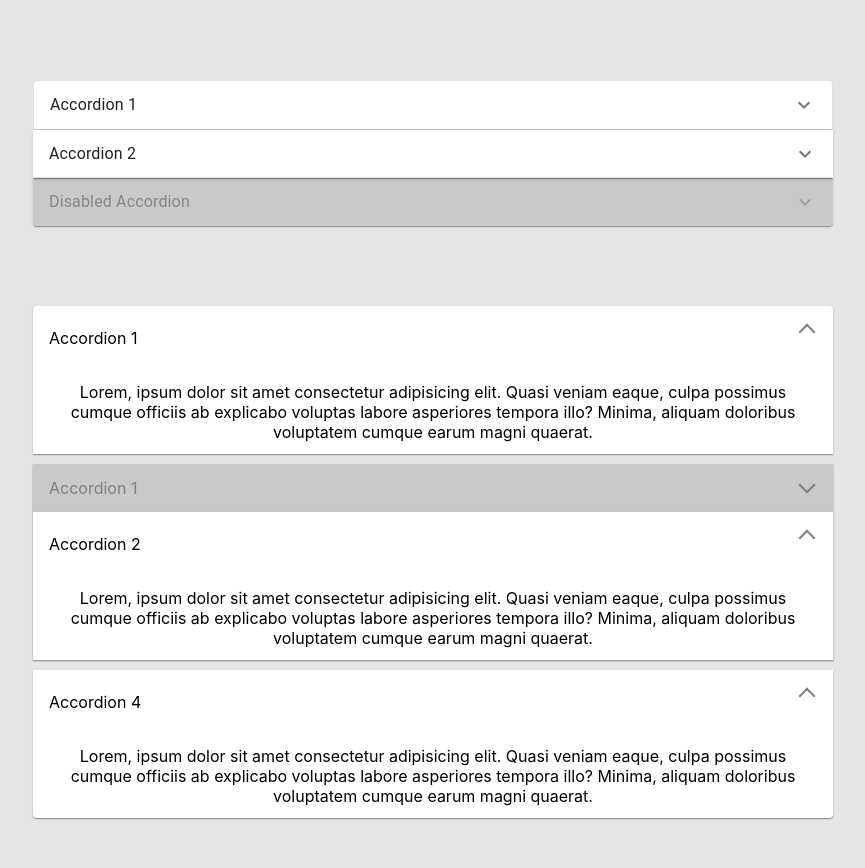
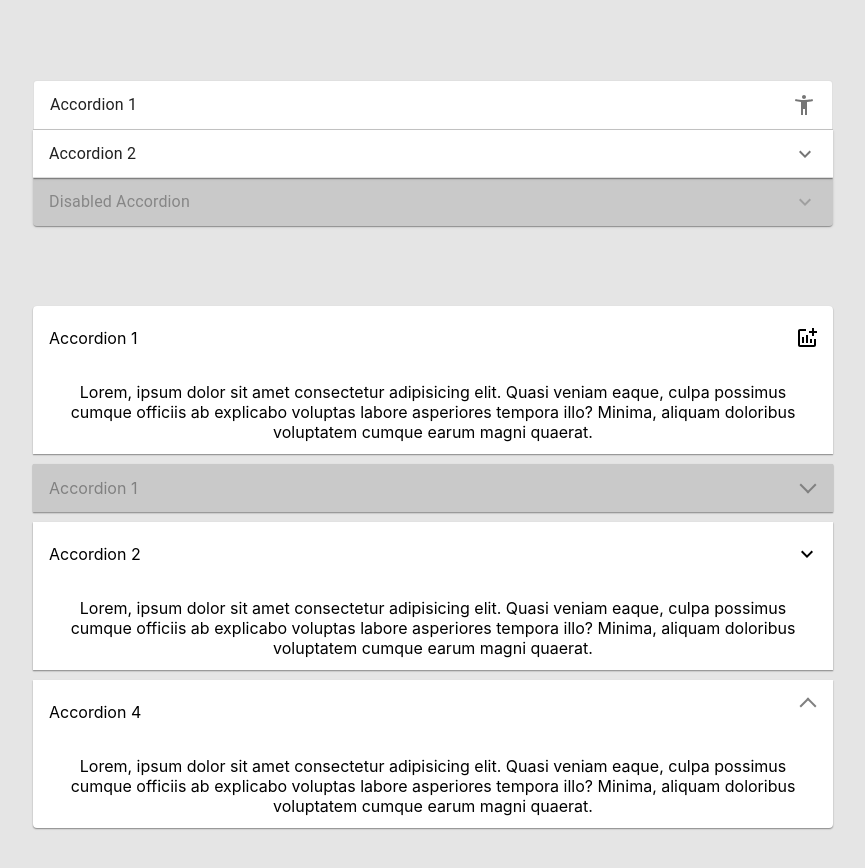
Before and after one commit to z123fg/prettiest-ui, a React (Create React App) app: page / in a window 1280 px wide. Shown: the top 868 px of the page, without its empty margins (207-1072 px from the left). Built offline with nearby package versions, Linux system fonts and the light colour scheme.

Commit message:
custom icon

```diff
--- a/src/components/Accordion/Demo.tsx
+++ b/src/components/Accordion/Demo.tsx
@@ -1,42 +1,49 @@
-import React from 'react'
-import Accordion from '@mui/material/Accordion';
-import AccordionSummary from '@mui/material/AccordionSummary';
-import AccordionDetails from '@mui/material/AccordionDetails';
-import Typography from '@mui/material/Typography';
-import ExpandMoreIcon from '@mui/icons-material/ExpandMore';
+import React from "react";
+import Accordion from "@mui/material/Accordion";
+import AccordionSummary from "@mui/material/AccordionSummary";
+import AccordionDetails from "@mui/material/AccordionDetails";
+import Typography from "@mui/material/Typography";
+import ExpandMoreIcon from "@mui/icons-material/ExpandMore";
+import AccessibilityNewIcon from "@mui/icons-material/AccessibilityNew";
 
 const Demo = () => {
     const handleChange = (a: any, b: any) => {
-        console.log(a, b)
-    }
+        console.log(a, b);
+    };
     return (
-        <div style={{ margin: '80px auto 0', maxWidth: '800px' }}>
-            <Accordion onChange={handleChange} elevation={20} variant='outlined'>
+        <div style={{ margin: "80px auto 0", maxWidth: "800px" }}>
+            <Accordion
+                onChange={handleChange}
+                elevation={20}
+                variant="outlined"
+            >
                 <AccordionSummary
-                    expandIcon={<ExpandMoreIcon />}
+                    expandIcon={<AccessibilityNewIcon />}
                     aria-controls="panel1a-content"
-                // id="panel1a-header"
+                    // id="panel1a-header"
                 >
                     <Typography>Accordion 1</Typography>
                 </AccordionSummary>
                 <AccordionSummary>
                     <Typography>
-                        Lorem ipsum dolor sit amet, consectetur adipiscing elit. Suspendisse
-                        malesuada lacus ex, sit amet blandit leo lobortis eget.
+                        Lorem ipsum dolor sit amet, consectetur
+                        adipiscing elit. Suspendisse malesuada lacus
+                        ex, sit amet blandit leo lobortis eget.
                     </Typography>
                 </AccordionSummary>
             </Accordion>
             <Accordion>
                 <AccordionSummary
                     expandIcon={<ExpandMoreIcon />}
-                // id="panel2a-header"
+                    // id="panel2a-header"
                 >
                     <Typography>Accordion 2</Typography>
                 </AccordionSummary>
                 <AccordionDetails>
                     <Typography>
-                        Lorem ipsum dolor sit amet, consectetur adipiscing elit. Suspendisse
-                        malesuada lacus ex, sit amet blandit leo lobortis eget.
+                        Lorem ipsum dolor sit amet, consectetur
+                        adipiscing elit. Suspendisse malesuada lacus
+                        ex, sit amet blandit leo lobortis eget.
                     </Typography>
                 </AccordionDetails>
             </Accordion>
@@ -44,16 +51,23 @@ const Demo = () => {
                 <AccordionSummary
                     expandIcon={<ExpandMoreIcon />}
                     aria-controls="panel3a-content"
-                // id="panel3a-header"
+                    // id="panel3a-header"
                 >
                     <Typography>Disabled Accordion</Typography>
                 </AccordionSummary>
                 <div>
-                    <span>Lorem, ipsum dolor sit amet consectetur adipisicing elit. Quasi veniam eaque, culpa possimus cumque officiis ab explicabo voluptas labore asperiores tempora illo? Minima, aliquam doloribus voluptatem cumque earum magni quaerat.</span>
+                    <span>
+                        Lorem, ipsum dolor sit amet consectetur
+                        adipisicing elit. Quasi veniam eaque, culpa
+                        possimus cumque officiis ab explicabo voluptas
+                        labore asperiores tempora illo? Minima,
+                        aliquam doloribus voluptatem cumque earum
+                        magni quaerat.
+                    </span>
                 </div>
             </Accordion>
         </div>
-    )
-}
+    );
+};
 
-export default Demo
+export default Demo;
--- a/src/components/Accordion/MyDemo.tsx
+++ b/src/components/Accordion/MyDemo.tsx
@@ -1,11 +1,12 @@
-import React from "react";
-import Accordian from "./index";
+import Accordion from "./index";
 import styled from "styled-components";
+import ExpandMoreIcon from "@mui/icons-material/ExpandMore";
+import AddchartIcon from "@mui/icons-material/Addchart";
 
 const MyDemo = () => {
     return (
         <div style={{ margin: "80px auto 0", maxWidth: "800px" }}>
-            <Accordian>
+            <Accordion expandIcon={<AddchartIcon />}>
                 <Summary>
                     <span>Accordion 1</span>
                 </Summary>
@@ -19,9 +20,9 @@ const MyDemo = () => {
                         magni quaerat.
                     </span>
                 </Detail>
-            </Accordian>
+            </Accordion>
 
-            <Accordian disabled>
+            <Accordion disabled>
                 <Summary>
                     <span>Accordion 1</span>
                 </Summary>
@@ -35,9 +36,9 @@ const MyDemo = () => {
                         magni quaerat.
                     </div>
                 </Detail>
-            </Accordian>
+            </Accordion>
 
-            <Accordian>
+            <Accordion expandIcon={<ExpandMoreIcon />}>
                 <Summary>
                     <span>Accordion 2</span>
                 </Summary>
@@ -51,8 +52,8 @@ const MyDemo = () => {
                         magni quaerat.
                     </div>
                 </Detail>
-            </Accordian>
-            <Accordian>
+            </Accordion>
+            <Accordion>
                 <Summary>
                     <span>Accordion 4</span>
                 </Summary>
@@ -66,7 +67,7 @@ const MyDemo = () => {
                         magni quaerat.
                     </div>
                 </Detail>
-            </Accordian>
+            </Accordion>
         </div>
     );
 };
--- a/src/components/Accordion/index.tsx
+++ b/src/components/Accordion/index.tsx
@@ -4,6 +4,7 @@ import {
     AccordionRoot,
     AccordionHead,
     AccordionArrow,
+    AccordionIcon,
 } from "./style";
 
 interface IProps {
@@ -19,9 +20,10 @@ interface IProps {
     variant?: "elevation" | "outlined";
     TransittionComponent?: boolean;
     TransitionProps?: object;
+    expandIcon?: any;
 }
 
-const Accordian = React.forwardRef<HTMLDivElement, IProps>(
+const Accordion = React.forwardRef<HTMLDivElement, IProps>(
     (
         {
             children,
@@ -36,6 +38,7 @@ const Accordian = React.forwardRef<HTMLDivElement, IProps>(
             variant = "elevation",
             TransittionComponent,
             TransitionProps,
+            expandIcon,
         }: IProps,
         ref: ForwardedRef<HTMLDivElement>
     ) => {
@@ -65,7 +68,6 @@ const Accordian = React.forwardRef<HTMLDivElement, IProps>(
             setExpandState(!expandState);
             handleChange(e, !expandState);
         };
-        console.log(disabled);
 
         return (
             <Wrapper
@@ -83,11 +85,21 @@ const Accordian = React.forwardRef<HTMLDivElement, IProps>(
                     disabled={disabled}
                 >
                     {AccordionTitle}
-                    <AccordionArrow
-                        expandState={expandState}
-                        expanded={expanded}
-                        disabled={disabled}
-                    />
+                    {expandIcon ? (
+                        <AccordionIcon
+                            expandState={expandState}
+                            expanded={expanded}
+                            disabled={disabled}
+                        >
+                            {expandIcon}
+                        </AccordionIcon>
+                    ) : (
+                        <AccordionArrow
+                            expandState={expandState}
+                            expanded={expanded}
+                            disabled={disabled}
+                        />
+                    )}
                 </AccordionHead>
                 {/*
                 By default, the expansion state is controlled by accordion's own state
@@ -106,4 +118,4 @@ const Accordian = React.forwardRef<HTMLDivElement, IProps>(
     }
 );
 
-export default Accordian;
+export default Accordion;
--- a/src/components/Accordion/style.ts
+++ b/src/components/Accordion/style.ts
@@ -90,6 +90,15 @@ export const AccordionHead = styled.div<{
             return expanded ? "64px" : "48px";
         }
     }};
+
+    margin-top: ${({ expandState, expanded, disabled }) => {
+        if (disabled) return "0";
+        if (!expanded) {
+            return expandState ? "0" : "10px";
+        } else {
+            return expanded ? "0" : "10px";
+        }
+    }};
     display: flex;
     align-items: center;
     transition: all 150ms cubic-bezier(0.4, 0, 0.2, 1);
@@ -102,7 +111,7 @@ export const AccordionArrow = styled.span<{
     disabled: boolean;
 }>`
     position: absolute;
-    right: 20px;
+    right: 2.4%;
     top: ${({ expandState, expanded }) => {
         if (!expanded) {
             return expandState ? "30%" : "32%";
@@ -124,3 +133,30 @@ export const AccordionArrow = styled.span<{
         }
     }};
 `;
+
+export const AccordionIcon = styled.span<{
+    expandState: boolean;
+    expanded: boolean | undefined;
+    disabled: boolean;
+}>`
+    margin: 0;
+    padding: 0;
+    position: absolute;
+    right: 1.7%;
+    top: ${({ expandState, expanded }) => {
+        if (!expanded) {
+            return expandState ? "24%" : "32%";
+        } else {
+            return expanded ? "32%" : "24%";
+        }
+    }};
+    transform: ${({ expandState, expanded, disabled }) => {
+        if (disabled) {
+            return "rotate(45deg)";
+        } else if (!expanded) {
+            return expandState ? "rotate(180deg)" : "rotate(0)";
+        } else {
+            return expanded ? "rotate(0)" : "rotate(180deg)";
+        }
+    }};
+`;
```
